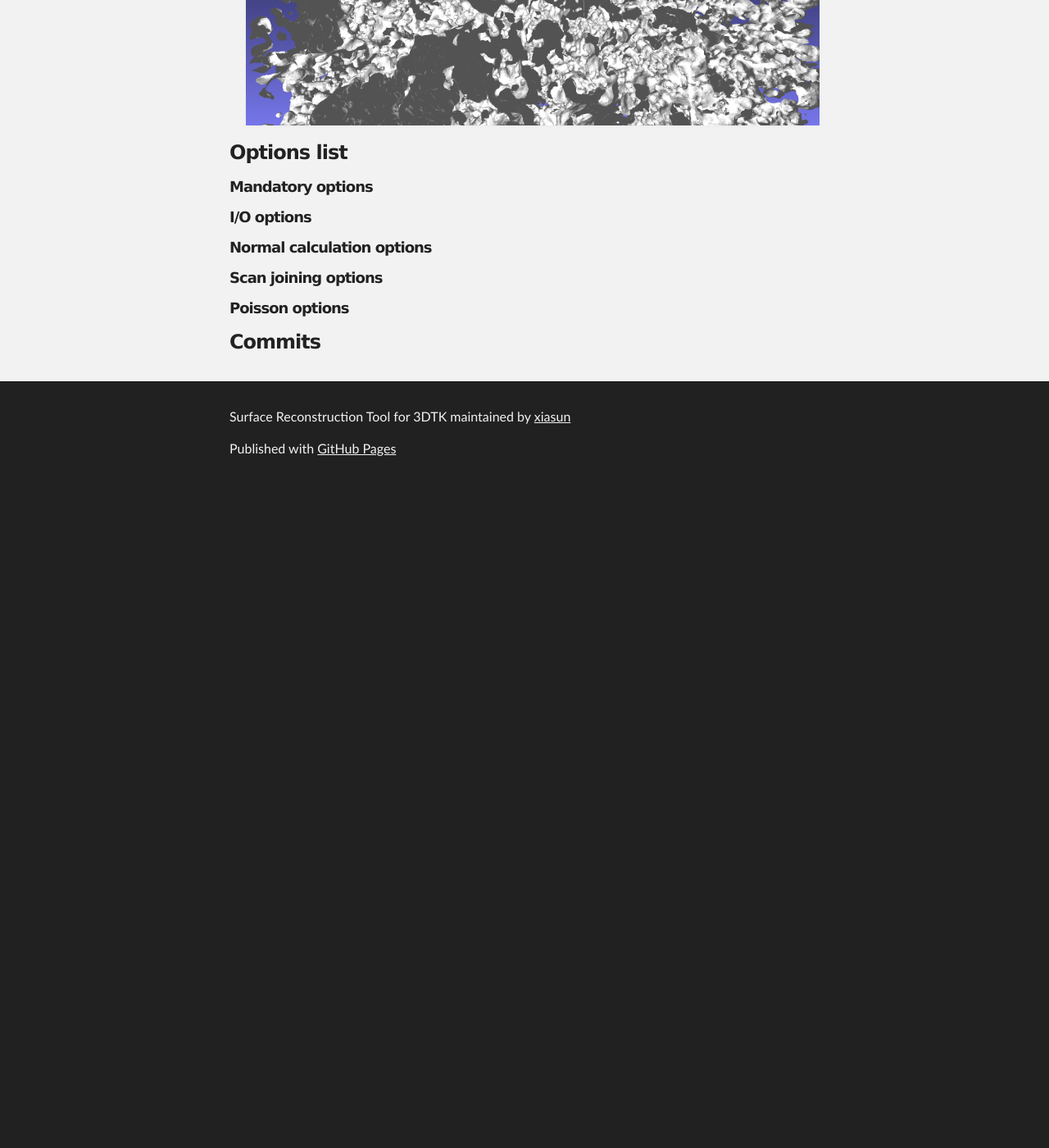
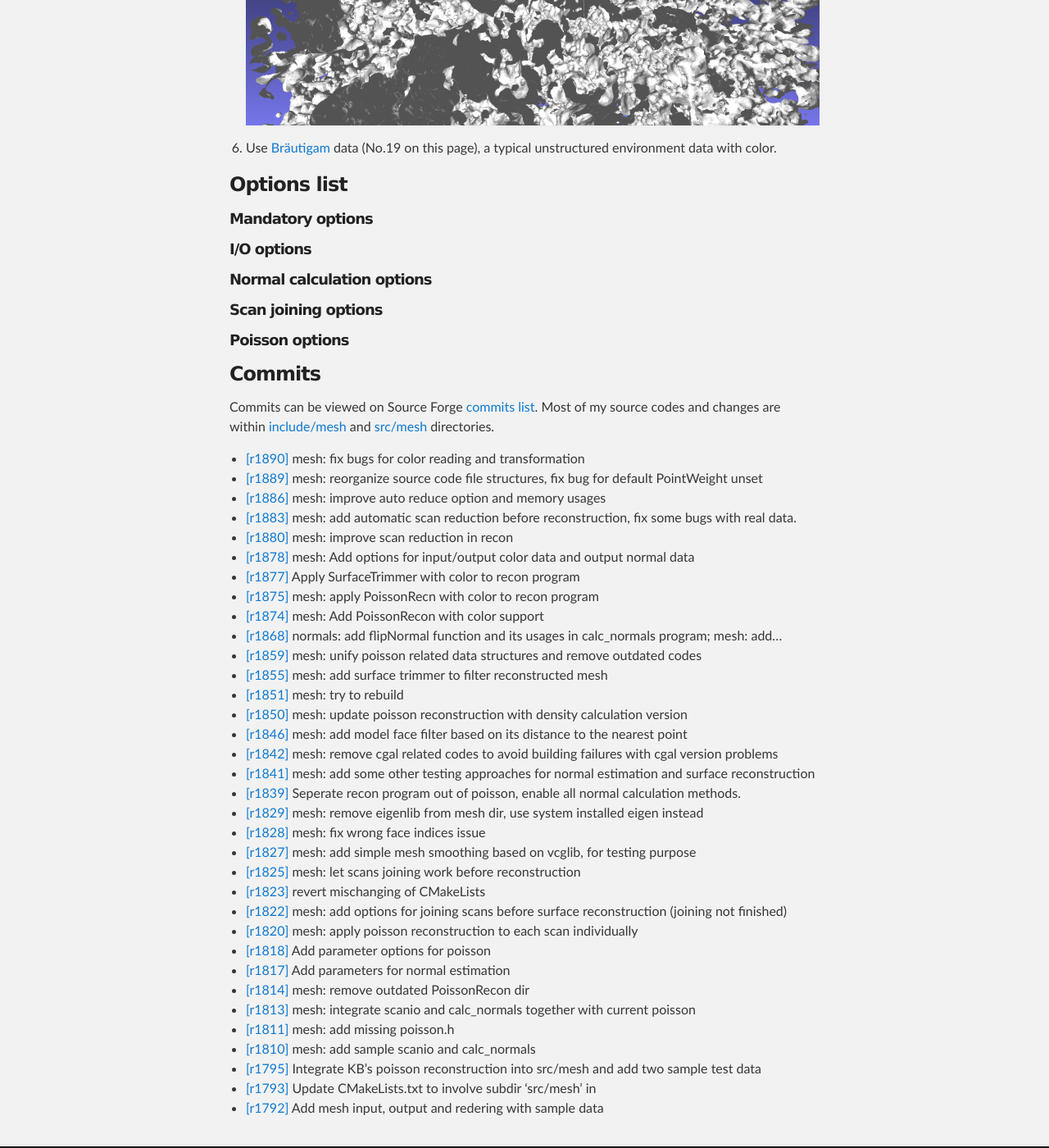
Before and after one commit to xiasun/gsoc2018, a Jekyll site: the page built from index.md, in a window 1280 px wide and 1400 px high, scrolled down 3978 px. Shown: the whole window at 82% size. Built offline with Jekyll 4.4.1, drawn with Linux system fonts in a browser that asks for light colours; our own code applies the rules of GitHub Pages for plain Markdown files; before the commit the page ends 4572 px from its top, so only the background shows below that; some of the changed text lies outside the part shown.

Commit message:
Update content

````diff
--- a/index.md
+++ b/index.md
@@ -26,19 +26,19 @@ bin/recon dat/bunny dat/bunny/model --inward false
 ```
 ![bunny](imgs/bunny.png)
 
-3. Use [Thermobremen](http://kos.informatik.uni-osnabrueck.de/3Dscans/) (No.22 on this page) data, a typical city scan data, with file format uosr, auto reduction, scans joining, poisson octree depth 12 and trimming value 9.0.
+3. Use [Thermobremen](http://kos.informatik.uni-osnabrueck.de/3Dscans/) data (No.22 on this page), a typical city scan data, with file format uosr, auto reduction, scans joining, poisson octree depth 12 and trimming value 9.0.
 ```shell
 bin/recon dat/testdata/thermobremen dat/testdata/thermobremen/result -f uosr -a true -j true -d 12 -T 9
 ```
 ![thermobremen](imgs/thermobremen.png)
 
-4. Use [Thermocolorlab](http://kos.informatik.uni-osnabrueck.de/3Dscans/) (No.20 on this page) data, a typical indoor scan data, with file format uos_rrgbt, scans joining, color as input data, filter xyz range from -500 to 500, poisson octree depth 12 and trimming value 8.0. In this sample a range filter is setted since the while scene is too large.
+4. Use [Thermocolorlab](http://kos.informatik.uni-osnabrueck.de/3Dscans/) data (No.20 on this page), a typical indoor scan data, with file format uos_rrgbt, scans joining, color as input data, filter xyz range from -500 to 500, poisson octree depth 12 and trimming value 8.0. In this sample a range filter is setted since the while scene is too large.
 ```shell
 bin/recon dat/testdata/thermocolorlab/ dat/testdata/thermocolorlab/model -j true -f uos_rrgbt -d 12 -T 8 -s 0 -e 12 -u "11;6;-500;500;-500;500;-500;500" --incolor true
 ```
 ![thermocolorlab](imgs/thermocolorlab.png)
 
-5. Use [Randersacker](http://kos.informatik.uni-osnabrueck.de/3Dscans/) (No.26 on this page) data, a typical natrual open scene data. For this kind of large dataset, certain kinds of reduction is needed before reconstruction. You can either use `--autored` option like Thermobremen data above, or to manually set reduction parameters with `--reduce` option and `--octree` options. Sometimes for large dataset, reduction process will take a large number of time, finding an appropriate reduction parameters may take more time, so it is recommended that you use `bin/scan_red` program to reduce scans first, then use the new files as data source for reconstruction. <br>
+5. Use [Randersacker](http://kos.informatik.uni-osnabrueck.de/3Dscans/) data (No.26 on this page), a typical natrual open scene data. For this kind of large dataset, certain kinds of reduction is needed before reconstruction. You can either use `--autored` option like Thermobremen data above, or to manually set reduction parameters with `--reduce` option and `--octree` options. Sometimes for large dataset, reduction process will take a large number of time, finding an appropriate reduction parameters may take more time, so it is recommended that you use `bin/scan_red` program to reduce scans first, then use the new files as data source for reconstruction. <br>
 Usages below use `scan_red` to reduce scans first, then use `recon` program to generate mesh surface. <br>
 Scan data of objects like tree leaves are not exactly a 'surface' but more like a 'volume', so the reconstruction of tree leaves might not be good. This sample is more likely to be a demo.
 ```shell
@@ -46,6 +46,8 @@ bin/scan_red -s 0 -e 3 -f uosr --reduction OCTREE --voxel 20 --octree 10 dat/tes
 bin/recon dat/testdata/randersacker/reduced dat/testdata/randersacker/reduced/model -j true -d 12 -T 9 -u "11;6;-1000;1000;-1000;1000;-1000;1000"
 ```
 ![randersacker](imgs/randersacker.png)
+
+6. Use [Bräutigam](http://kos.informatik.uni-osnabrueck.de/3Dscans/) data (No.19 on this page), a typical unstructured environment data with color.
 
 ### Options list
 ##### Mandatory options
@@ -55,3 +57,38 @@ bin/recon dat/testdata/randersacker/reduced dat/testdata/randersacker/reduced/mo
 ##### Poisson options
 
 ### Commits
+Commits can be viewed on Source Forge [commits list]((https://sourceforge.net/p/slam6d/code/commit_browser)). Most of my source codes and changes are within [include/mesh](https://sourceforge.net/p/slam6d/code/HEAD/tree/trunk/include/mesh/) and [src/mesh](https://sourceforge.net/p/slam6d/code/HEAD/tree/trunk/src/mesh/) directories.
+- [[r1890]](https://sourceforge.net/p/slam6d/code/1890) mesh: fix bugs for color reading and transformation
+- [[r1889]](https://sourceforge.net/p/slam6d/code/1889) mesh: reorganize source code file structures, fix bug for default PointWeight unset
+- [[r1886]](https://sourceforge.net/p/slam6d/code/1886) mesh: improve auto reduce option and memory usages
+- [[r1883]](https://sourceforge.net/p/slam6d/code/1883) mesh: add automatic scan reduction before reconstruction, fix some bugs with real data.
+- [[r1880]](https://sourceforge.net/p/slam6d/code/1880) mesh: improve scan reduction in recon
+- [[r1878]](https://sourceforge.net/p/slam6d/code/1878) mesh: Add options for input/output color data and output normal data
+- [[r1877]](https://sourceforge.net/p/slam6d/code/1877) Apply SurfaceTrimmer with color to recon program
+- [[r1875]](https://sourceforge.net/p/slam6d/code/1875) mesh: apply PoissonRecn with color to recon program
+- [[r1874]](https://sourceforge.net/p/slam6d/code/1874) mesh: Add PoissonRecon with color support
+- [[r1868]](https://sourceforge.net/p/slam6d/code/1868) normals: add flipNormal function and its usages in calc_normals program; mesh: add...
+- [[r1859]](https://sourceforge.net/p/slam6d/code/1859) mesh: unify poisson related data structures and remove outdated codes
+- [[r1855]](https://sourceforge.net/p/slam6d/code/1855) mesh: add surface trimmer to filter reconstructed mesh
+- [[r1851]](https://sourceforge.net/p/slam6d/code/1851) mesh: try to rebuild
+- [[r1850]](https://sourceforge.net/p/slam6d/code/1850) mesh: update poisson reconstruction with density calculation version
+- [[r1846]](https://sourceforge.net/p/slam6d/code/1846) mesh: add model face filter based on its distance to the nearest point
+- [[r1842]](https://sourceforge.net/p/slam6d/code/1842) mesh: remove cgal related codes to avoid building failures with cgal version problems
+- [[r1841]](https://sourceforge.net/p/slam6d/code/1841) mesh: add some other testing approaches for normal estimation and surface reconstruction
+- [[r1839]](https://sourceforge.net/p/slam6d/code/1839) Seperate recon program out of poisson, enable all normal calculation methods.
+- [[r1829]](https://sourceforge.net/p/slam6d/code/1829) mesh: remove eigenlib from mesh dir, use system installed eigen instead
+- [[r1828]](https://sourceforge.net/p/slam6d/code/1828) mesh: fix wrong face indices issue
+- [[r1827]](https://sourceforge.net/p/slam6d/code/1827) mesh: add simple mesh smoothing based on vcglib, for testing purpose
+- [[r1825]](https://sourceforge.net/p/slam6d/code/1825) mesh: let scans joining work before reconstruction
+- [[r1823]](https://sourceforge.net/p/slam6d/code/1823) revert mischanging of CMakeLists
+- [[r1822]](https://sourceforge.net/p/slam6d/code/1822) mesh: add options for joining scans before surface reconstruction (joining not finished)
+- [[r1820]](https://sourceforge.net/p/slam6d/code/1820) mesh: apply poisson reconstruction to each scan individually
+- [[r1818]](https://sourceforge.net/p/slam6d/code/1818) Add parameter options for poisson
+- [[r1817]](https://sourceforge.net/p/slam6d/code/1817) Add parameters for normal estimation
+- [[r1814]](https://sourceforge.net/p/slam6d/code/1814) mesh: remove outdated PoissonRecon dir
+- [[r1813]](https://sourceforge.net/p/slam6d/code/1813) mesh: integrate scanio and calc_normals together with current poisson
+- [[r1811]](https://sourceforge.net/p/slam6d/code/1811) mesh: add missing poisson.h
+- [[r1810]](https://sourceforge.net/p/slam6d/code/1810) mesh: add sample scanio and calc_normals
+- [[r1795]](https://sourceforge.net/p/slam6d/code/1795) Integrate KB's poisson reconstruction into src/mesh and add two sample test data
+- [[r1793]](https://sourceforge.net/p/slam6d/code/1793) Update CMakeLists.txt to involve subdir 'src/mesh' in
+- [[r1792]](https://sourceforge.net/p/slam6d/code/1792) Add mesh input, output and redering with sample data
````
